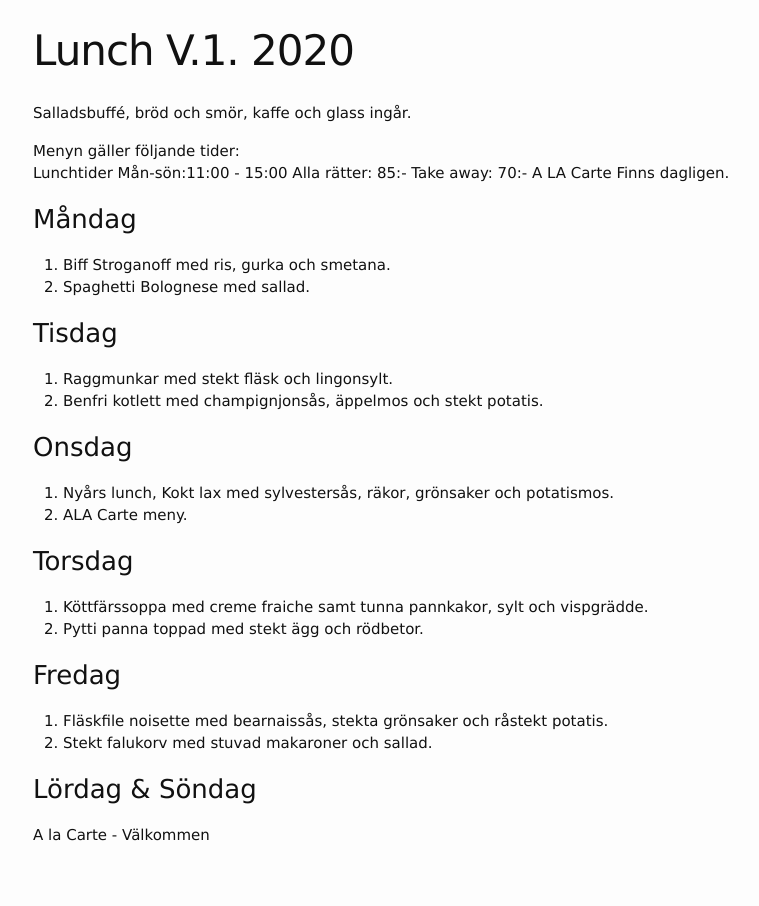
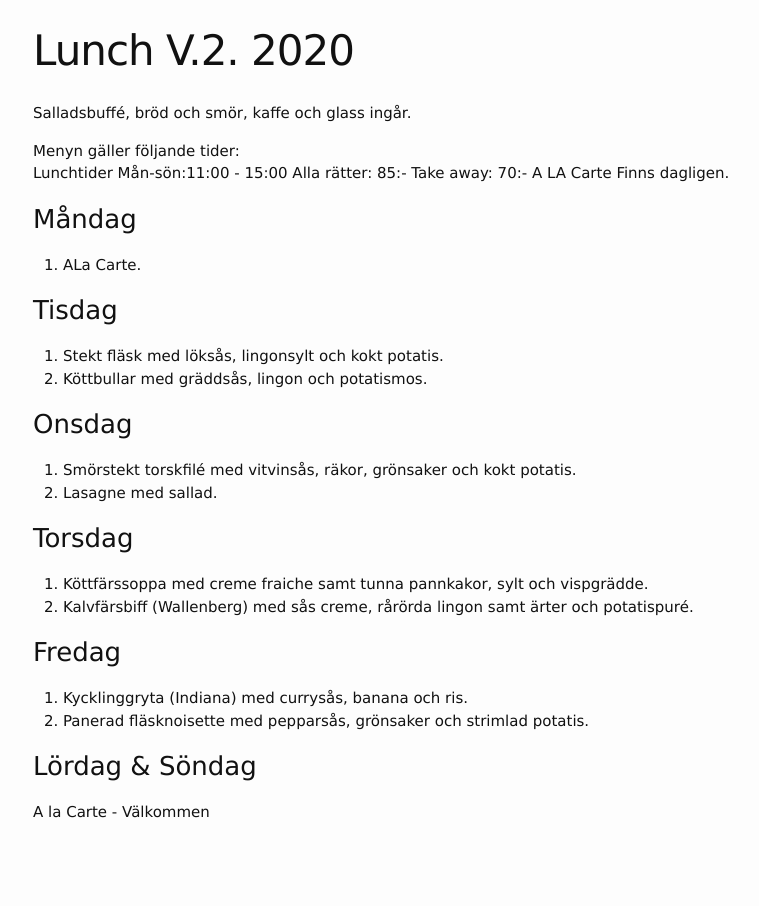
Before and after one commit to FarInn62/farinn62.github.io, a Jekyll site: the page built from lunch.md, in a window 1280 px wide. Shown: the whole page, without its empty margins (237-996 px from the left). Built offline with Jekyll 4.4.1, drawn with Linux system fonts in a browser that asks for light colours.

Commit message:
Update lunch.md

```diff
--- a/lunch.md
+++ b/lunch.md
@@ -1,6 +1,6 @@
 ---
 layout: foodmenu
-title: Lunch V.1. 2020
+title: Lunch V.2. 2020
 permalink: /lunch/
 published: true
 ---
@@ -12,24 +12,24 @@ Alla rätter: 85:- Take away: 70:-
 A LA Carte Finns dagligen.
 
 ### Måndag
-1. Biff Stroganoff med ris, gurka och smetana.
-2. Spaghetti Bolognese med sallad.
+1. ALa Carte.
+
 
 ### Tisdag
-1. Raggmunkar med stekt fläsk och lingonsylt.
-2. Benfri kotlett med champignjonsås, äppelmos och stekt potatis.
+1. Stekt fläsk med löksås, lingonsylt och kokt potatis.
+2. Köttbullar med gräddsås, lingon och potatismos.
 
 ### Onsdag
-1. Nyårs lunch, Kokt lax med sylvestersås, räkor, grönsaker och potatismos.
-2. ALA Carte meny.
+1. Smörstekt torskfilé med vitvinsås, räkor, grönsaker och kokt potatis.
+2. Lasagne med sallad.
 
 ### Torsdag
 1. Köttfärssoppa med creme fraiche samt tunna pannkakor, sylt och vispgrädde.
-21. Pytti panna toppad med stekt ägg och rödbetor.
+2. Kalvfärsbiff (Wallenberg) med sås creme, rårörda lingon samt ärter och potatispuré.
 
 ### Fredag
-1. Fläskfile noisette med bearnaissås, stekta grönsaker och råstekt potatis.
-2. Stekt falukorv med stuvad makaroner och sallad.
+1. Kycklinggryta (Indiana) med currysås, banana och ris.
+2. Panerad fläsknoisette med pepparsås, grönsaker och strimlad potatis.
 
 
 ### Lördag & Söndag
```
